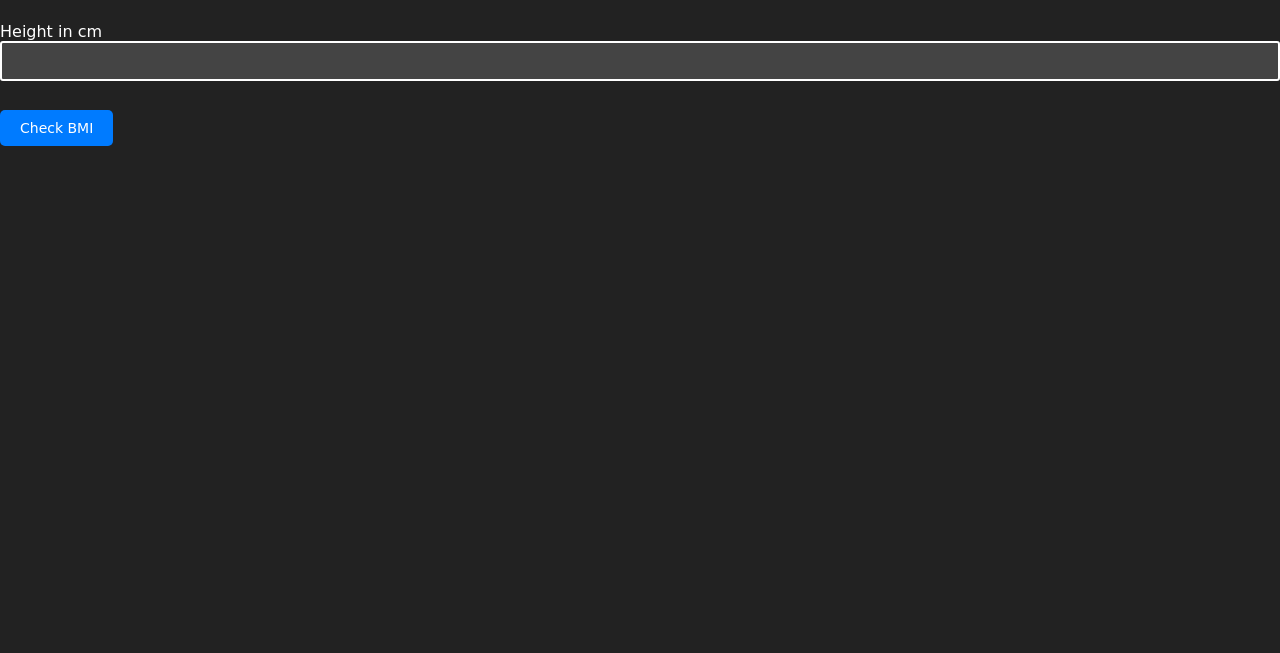
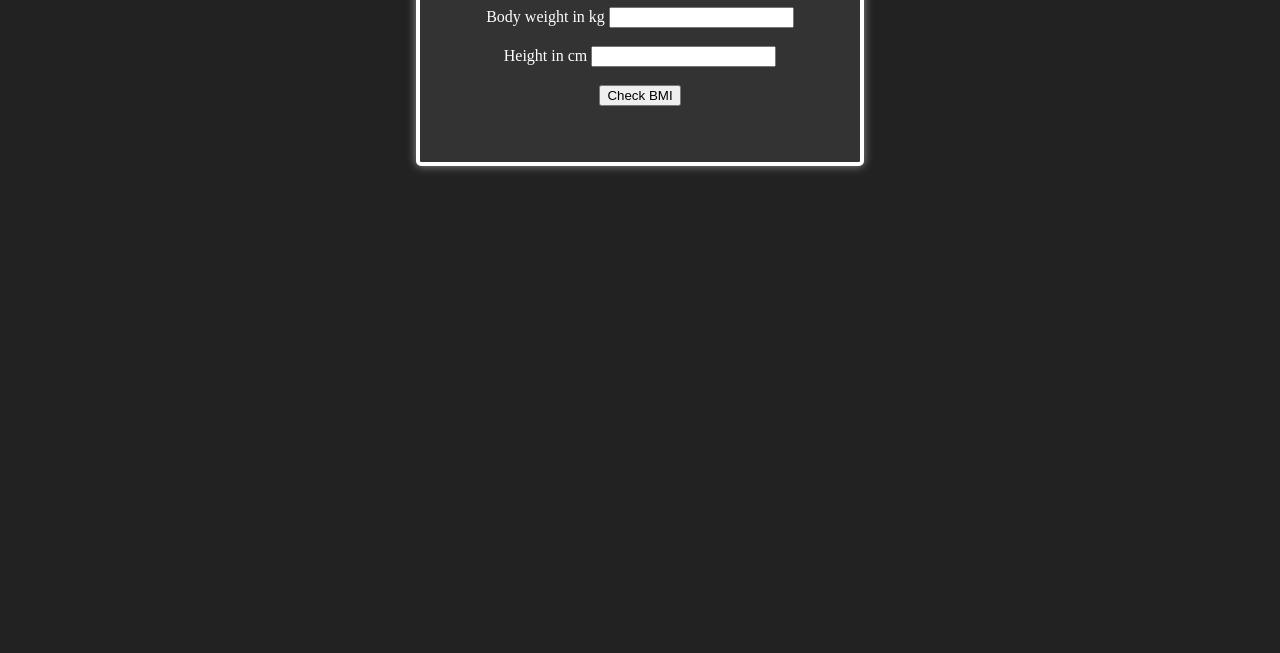
Before and after one commit to KingBrink/BMIcalculator, a plain HTML site: page index.html in a window 1280 px wide. Shown: the part 147-800 px from the top of the page. Drawn offline with Linux system fonts and the light colour scheme.

Commit message:
finished

```diff
--- a/css/style.css
+++ b/css/style.css
@@ -1,6 +1,6 @@
 body {
     background-color: #222;
-    font-family: 'Press Start 2P', cursive;
+    font-family: 'Press Start 2P', bold;
     color: #fff;
     margin: 0;
     padding: 0;
@@ -16,42 +16,3 @@ body {
     background-color: #333;
     box-shadow: 0 0 10px rgba(255, 255, 255, 0.5);
 }
-
-h2 {
-    margin-bottom: 20px;
-    font-size: 24px;
-}
-
-input[type="number"], select {
-    width: calc(100% - 24px);
-    padding: 10px;
-    margin-bottom: 10px;
-    border: 2px solid #fff;
-    border-radius: 3px;
-    background-color: #444;
-    color: #fff;
-    font-size: 14px;
-    font-family: 'Press Start 2P', cursive;
-}
-
-button {
-    padding: 10px 20px;
-    background-color: #007bff;
-    color: #fff;
-    border: none;
-    border-radius: 5px;
-    cursor: pointer;
-    font-size: 14px;
-    font-family: 'Press Start 2P', cursive;
-    transition: background-color 0.3s;
-}
-
-button:hover {
-    background-color: #0056b3;
-}
-
-p {
-    margin-top: 20px;
-    font-weight: bold;
-    font-size: 14px;
-}
--- a/index.html
+++ b/index.html
@@ -7,7 +7,7 @@
     <title>BMI Calculator</title>
 </head>
 <body>
-    <div class="wrapper">
+    <div class="container">
         <h1>Kyle's BMI Calculator</h1>
         <form>
             <label for="w">Body weight in kg</label>
@@ -22,6 +22,7 @@
             <div id="result"></div>
         </form>
     </div>
+
     <script src="./script/code.js"></script>
 </body>
 </html>
```
